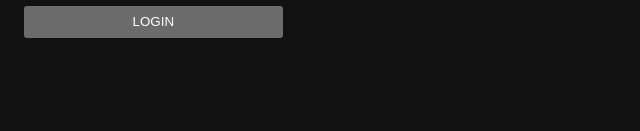
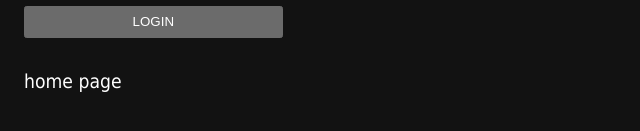
Before and after one commit to pagetailoring/nuxt-auth-micro, a Nuxt app: page / in a window 1280 px wide. Shown: the part 245-376 px from the top of the page, without its empty margins (0-640 px from the left). Built offline with nearby package versions, Linux system fonts and the light colour scheme.

Commit message:
feat: add NuxtPage component to app.vue and create index.vue and page.vue files

```diff
--- a/app.vue
+++ b/app.vue
@@ -5,8 +5,9 @@ const isUser = useUserState()
 <template>
   <div style="font-family: Tahoma; font-size: 120%; margin-inline: 1rem">
     <h1>Nuxt Auth Firebase micro</h1>
-
     <LazyAuthLoginForm v-if="!isUser" />
     <LazyTheSecretContent v-else />
+
+    <NuxtPage />
   </div>
 </template>
--- a/package.json
+++ b/package.json
@@ -1,6 +1,6 @@
 {
   "name": "nuxt-auth-micro",
-  "version": "0.1.1",
+  "version": "0.1.2",
   "license": "MIT",
   "private": false,
   "type": "module",
--- /dev/null
+++ b/pages/index.vue
@@ -0,0 +1,5 @@
+<template>
+  <div>
+    <p>home page</p>
+  </div>
+</template>
--- /dev/null
+++ b/pages/page.vue
@@ -0,0 +1,5 @@
+<template>
+  <div>
+    <p>some page</p>
+  </div>
+</template>
```
Also changed, not shown: public/LICENSES.txt, 1 other file (tests, documents, lock files or other folders).
